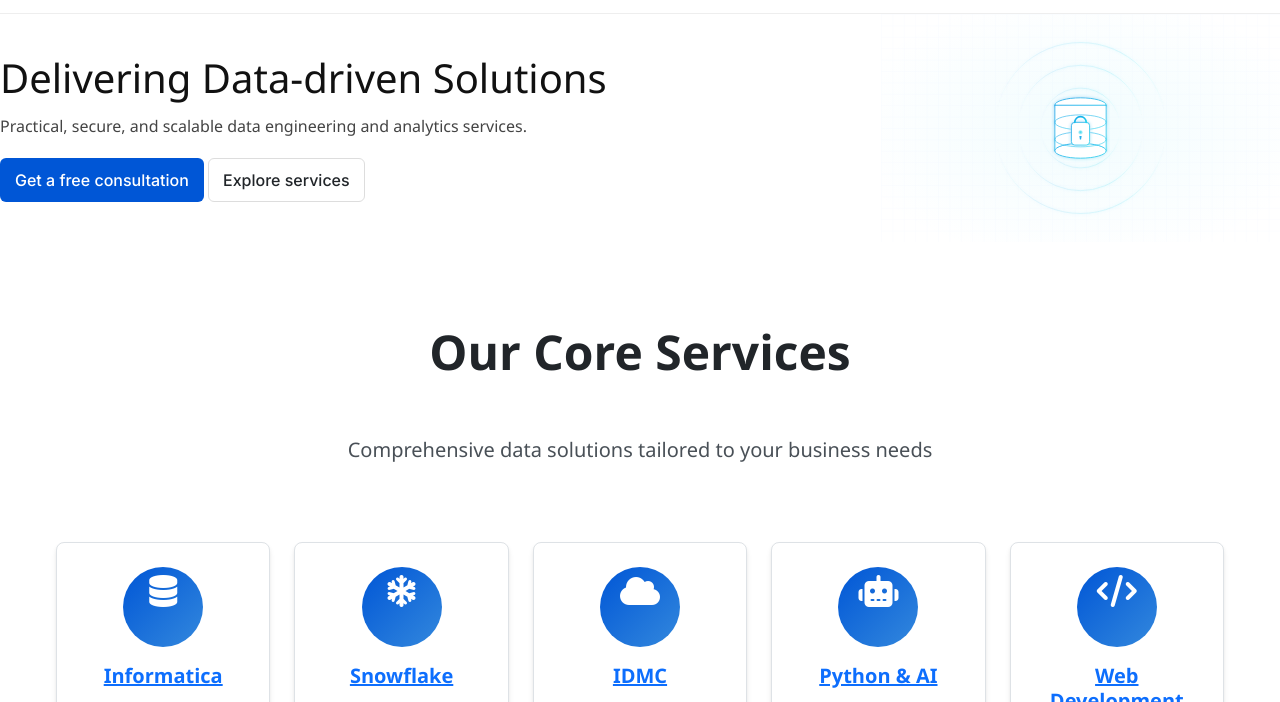
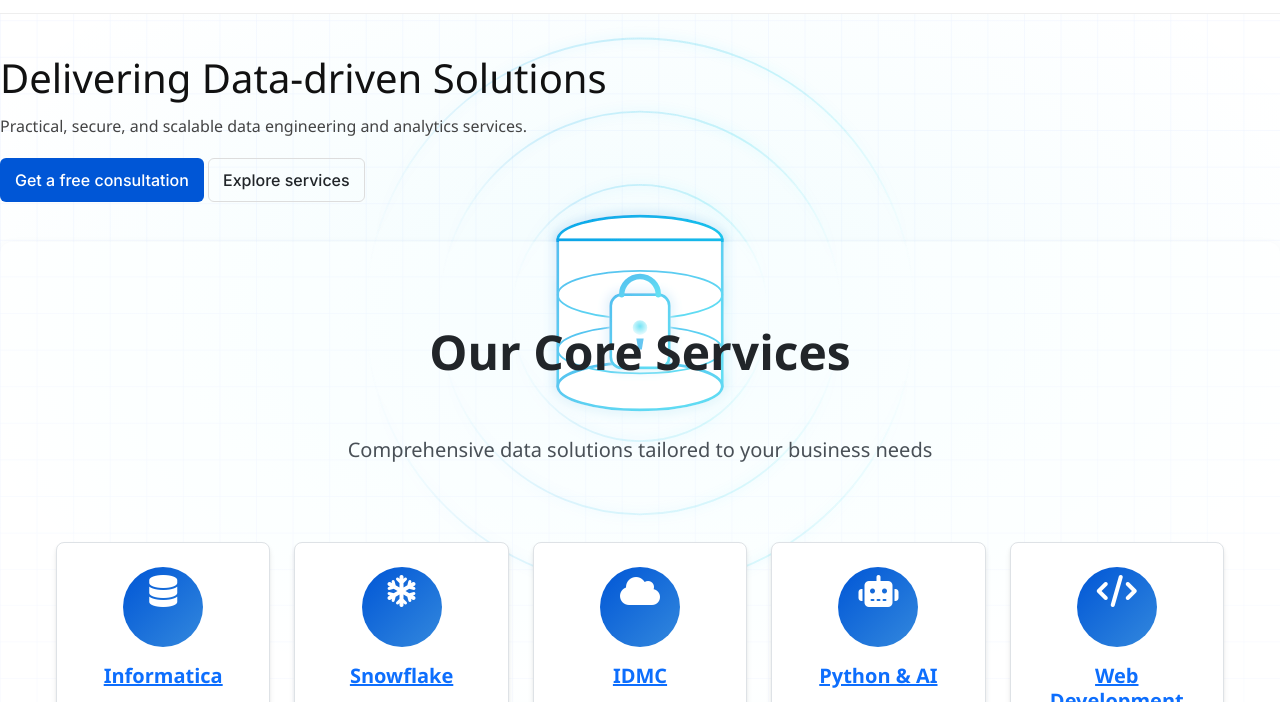
Before and after one commit to tellmesameer/AHM_WEB, a plain HTML site: page index.html in a window 1280 px wide. Shown: the part 53-755 px from the top of the page. Drawn offline with nearby package versions, Linux system fonts and the light colour scheme.

Commit message:
added bg image

```diff
--- a/AHM_Website/components/organisms/hero.html
+++ b/AHM_Website/components/organisms/hero.html
@@ -1,5 +1,5 @@
 <!-- Organism: Hero -->
-<header class="hero" style="background-image:url('/images/backgorund%20image.svg');background-repeat:no-repeat;background-position:right top;background-size:contain;">
+<header class="hero" style="background-repeat:no-repeat;background-position:right top;background-size:contain;">
   <div class="hero__inner">
     <h1 class="hero__title">Delivering Data-driven Solutions</h1>
     <p class="hero__lead">Practical, secure, and scalable data engineering and analytics services.</p>
--- a/css/components.css
+++ b/css/components.css
@@ -394,6 +394,7 @@
   color: var(--text-primary);
   margin-bottom: var(--space-4);
   text-align: center;
+
 }
 
 .section-subtitle {
@@ -403,6 +404,7 @@
   color: var(--text-secondary);
   margin-bottom: var(--space-8);
   text-align: center;
+  color: black;
 }
 
 /* ===== FOOTER STYLING ===== */
--- a/css/design-tokens.css
+++ b/css/design-tokens.css
@@ -47,7 +47,8 @@
   --text-muted: var(--color-gray-500);
   --text-light: var(--color-gray-400);
   --text-white: var(--color-white);
-
+--text-black: var(--color-black);
+--text-secondary2: var(--color-gray-900);
   /* ===== TYPOGRAPHY SYSTEM ===== */
   /* Font Families */
   --font-primary: 'Inter', -apple-system, BlinkMacSystemFont, 'Segoe UI', Roboto, sans-serif;
--- a/css/organisms.css
+++ b/css/organisms.css
@@ -373,9 +373,10 @@
 .services-section {
   /* Spacing */
   padding: var(--space-16) 0;
-
   /* Visual */
-  background: var(--color-white);
+  background: rgba(255, 255, 255, 0.295);
+  box-shadow: 0 2px 12px rgba(0,0,0,0.03);
+  border-radius: 12px;
 }
 
 .services-section .section-header {
--- a/css/phase3.css
+++ b/css/phase3.css
@@ -43,7 +43,7 @@
 }
 
 /* hero */
-.hero{padding:40px 0;background:linear-gradient(180deg,#f9fbff,#fff)}
+.hero{padding:40px 0;}
 .hero__title{font-size:clamp(24px,4vw,40px);margin:0}
 .hero__lead{margin:12px 0 20px;color:#444}
 
--- a/index.html
+++ b/index.html
@@ -27,6 +27,7 @@
     <link rel="stylesheet" href="https://cdnjs.cloudflare.com/ajax/libs/font-awesome/6.5.0/css/all.min.css" integrity="sha512-yH0fV6Yk1GqvYfD3Qk6i5+1Vv6xKc3yQ7F2s6g3Q4pJf3ZLq1k2Gf5s6Hk7l2a3b9c0d1e2f3g4h5i6j7k8l9w==" crossorigin="anonymous" referrerpolicy="no-referrer" />
 </head>
 <body>
+    <div class="wrapper" style="background-image:url('/images/backgorundImage.svg')">
         <!-- Dev diagnostics removed for pure-static deployment -->
     <!-- Navigation (modular include) -->
     <div data-include="AHM_Website/components/organisms/header.html"></div>
@@ -508,7 +509,7 @@
             </div>
         </div>
     </section>
-
+</div>
     <div data-include="AHM_Website/components/organisms/footer.html"></div>
 
     <!-- Bootstrap 5 JS -->
@@ -522,5 +523,6 @@
     <script src="js/phase3.js" defer></script>
     <!-- Custom JS -->
     <script src="js/main.js"></script>
+
 </body>
 </html>
```
Also changed, not shown: AHM_Website/pages/partners/index.html (+1 -1 lines), images/backgorundImage.svg (renamed from images/backgorund image.svg).
